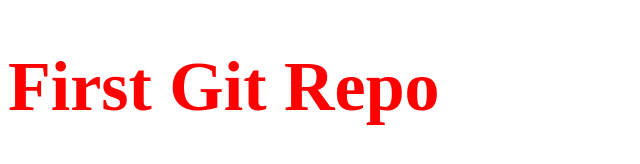
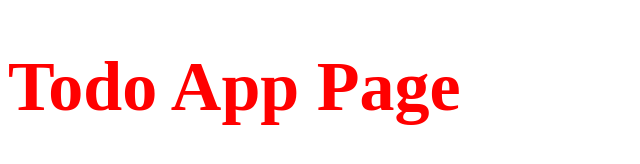
Before and after one commit to Fanticstef/Todo-App, a plain HTML site: page index.html in a window 1280 px wide. Shown: the whole page, without its empty margins (0-640 px from the left). Drawn offline with Linux system fonts and the light colour scheme.

Commit message:
update index file

```diff
--- a/index.html
+++ b/index.html
@@ -7,6 +7,6 @@
     <link rel="stylesheet" href="style.css">
 </head>
 <body>
-    <h1>First Git Repo</h1>
+    <h1>Todo App Page</h1>
 </body>
 </html>
```
